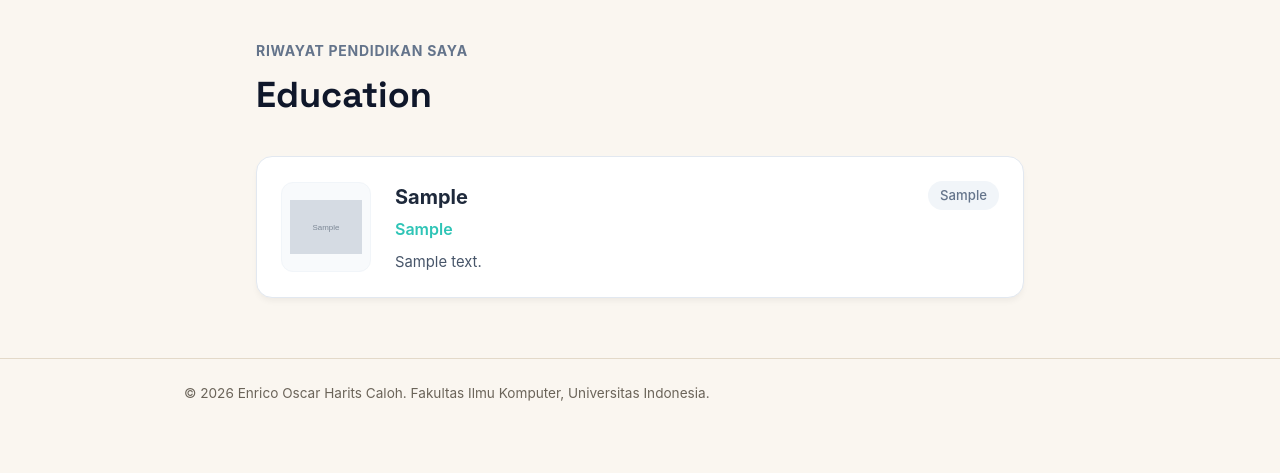
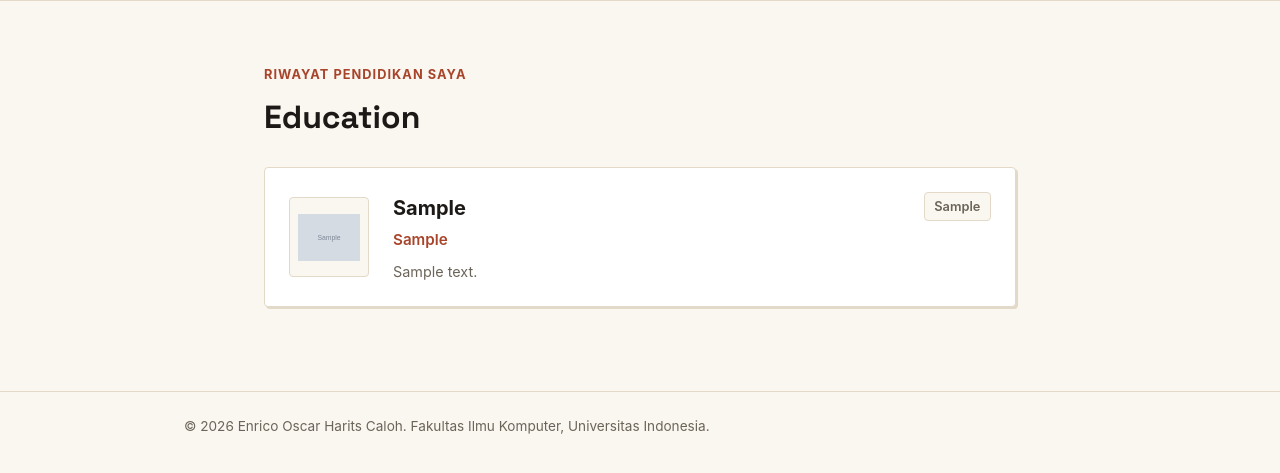
Before and after one commit to ricocalohhh/myportofolio, a Django app: page /education/ in a window 1280 px wide. Shown: the part 74-547 px from the top of the page. Run offline with Django 5.2, Linux system fonts and the light colour scheme; tables that the repository leaves empty hold one stand-in row (values such as "Sample post"); grey boxes marked "Sample" are stand-in pictures.

Commit message:
feat: refacored eduaction section

```diff
--- a/static/css/style.css
+++ b/static/css/style.css
@@ -382,6 +382,124 @@ h1, .brand {
     background: var(--ink);
 }
 
+/* ==================== EDUCATION SECTION ==================== */
+
+.main-content {
+    flex-grow: 1;
+}
+
+.container-narrow {
+    max-width: 800px;
+    margin: 0 auto;
+    padding: 0 1.5rem;
+}
+
+.education-list-container {
+    margin-top: 1.5rem;
+}
+
+.education-horizontal-card {
+    display: flex;
+    align-items: center;
+    gap: 1.5rem;
+    background: #ffffff;
+    border: 1px solid var(--line);
+    border-radius: var(--radius);
+    padding: 1.5rem;
+    margin-bottom: 1.25rem;
+    box-shadow: 2px 2px 0px var(--line);
+}
+
+.education-logo-wrapper {
+    flex-shrink: 0;
+    width: 80px;
+    height: 80px;
+    display: flex;
+    align-items: center;
+    justify-content: center;
+    background: var(--paper);
+    border-radius: var(--radius);
+    padding: 0.5rem;
+    border: 1px solid var(--line);
+}
+
+.education-logo-wrapper img {
+    max-width: 100%;
+    max-height: 100%;
+    object-fit: contain;
+}
+
+.education-info {
+    flex-grow: 1;
+}
+
+.education-header-info {
+    display: flex;
+    justify-content: space-between;
+    align-items: flex-start;
+    flex-wrap: wrap;
+    gap: 0.5rem;
+}
+
+.education-institution {
+    margin: 0;
+    font-size: 1.25rem;
+    color: var(--ink);
+    font-weight: 700;
+}
+
+.education-duration {
+    font-size: 0.8rem;
+    color: var(--text-muted);
+    background: var(--paper);
+    border: 1px solid var(--line);
+    padding: 0.2rem 0.6rem;
+    border-radius: var(--radius);
+    font-weight: 600;
+}
+
+.education-degree {
+    margin: 0.25rem 0 0.5rem 0;
+    font-weight: 600;
+    color: var(--accent-dark);
+    font-size: 0.95rem;
+}
+
+.education-description {
+    margin: 0;
+    color: var(--text-muted);
+    font-size: 0.9rem;
+    line-height: 1.5;
+}
+
+.empty-state-card {
+    text-align: center;
+    padding: 2.5rem 1.5rem;
+    background: #ffffff;
+    border: 2px dashed var(--line);
+    border-radius: var(--radius);
+    margin-bottom: 1.25rem;
+}
+
+.empty-state-icon {
+    font-size: 2rem;
+    margin-bottom: 0.5rem;
+}
+
+/* Responsif Layar Kecil / Mobile */
+@media (max-width: 600px) {
+    .education-horizontal-card {
+        flex-direction: column;
+        align-items: flex-start;
+        gap: 1rem;
+    }
+
+    .education-logo-wrapper {
+        width: 60px;
+        height: 60px;
+    }
+}
+
 /* ==================== PROJECTS SECTION ==================== */
 
 .project-header {
--- a/templates/education.html
+++ b/templates/education.html
@@ -5,80 +5,34 @@
 {% endblock meta %}
 
 {% block content %}
-    <main style="flex-grow: 1;">
-        <section class="education-section" id="education" style="padding: 40px 0;">
-            <div class="container" style="max-width: 800px; margin: 0 auto; padding: 0 16px;">
-                <p class="section-kicker" style="color: #64748b; font-size: 0.875rem; text-transform: uppercase; letter-spacing: 0.05em; margin-bottom: 4px;">
-                    Riwayat pendidikan saya
-                </p>
-                <h1 style="font-size: 2.25rem; color: #0f172a; margin-top: 0; margin-bottom: 32px; font-weight: 700;">
-                    Education
-                </h1>
+    <main class="main-content">
+        <section class="experience-section" id="education">
+            <div class="container container-narrow">
+                <p class="section-kicker">Riwayat pendidikan saya</p>
+                <h1>Education</h1>
 
                 <div class="education-list-container">
                     {% for edu in education_list %}
-                        <article class="education-horizontal-card" style="
-                            display: flex;
-                            align-items: center;
-                            gap: 24px;
-                            background: #ffffff;
-                            border: 1px solid #e2e8f0;
-                            border-radius: 16px;
-                            padding: 24px;
-                            margin-bottom: 20px;
-                            box-shadow: 0 4px 6px -1px rgba(0, 0, 0, 0.05);
-                        ">
+                        <article class="education-horizontal-card">
                             {% if edu.logo_url %}
-                                <div class="education-logo-wrapper" style="
-                                    flex-shrink: 0;
-                                    width: 90px;
-                                    height: 90px;
-                                    display: flex;
-                                    align-items: center;
-                                    justify-content: center;
-                                    background: #f8fafc;
-                                    border-radius: 12px;
-                                    padding: 8px;
-                                    border: 1px solid #f1f5f9;
-                                ">
-                                    <img src="{{ edu.logo_url }}" alt="Logo of {{ edu.institution }}" style="
-                                        max-width: 100%;
-                                        max-height: 100%;
-                                        object-fit: contain;
-                                    ">
+                                <div class="education-logo-wrapper">
+                                    <img src="{{ edu.logo_url }}" alt="Logo of {{ edu.institution }}">
                                 </div>
                             {% endif %}
 
-                            <div class="education-info" style="flex-grow: 1;">
-                                <div style="display: flex; justify-content: space-between; align-items: flex-start; flex-wrap: wrap; gap: 8px;">
-                                    <h2 style="margin: 0; font-size: 1.25rem; color: #1e293b; font-weight: 700;">
-                                        {{ edu.institution }}
-                                    </h2>
-                                    <span class="education-duration" style="
-                                        font-size: 0.825rem;
-                                        color: #64748b;
-                                        background: #f1f5f9;
-                                        padding: 4px 12px;
-                                        border-radius: 9999px;
-                                        font-weight: 500;
-                                    ">
-                                        {{ edu.duration }}
-                                    </span>
+                            <div class="education-info">
+                                <div class="education-header-info">
+                                    <h2 class="education-institution">{{ edu.institution }}</h2>
+                                    <span class="education-duration">{{ edu.duration }}</span>
                                 </div>
-                                <p class="education-degree" style="margin: 4px 0 8px 0; font-weight: 600; color: #2ec4b6; font-size: 1rem;">
-                                    {{ edu.degree }}
-                                </p>
-                                <p class="education-description" style="margin: 0; color: #475569; font-size: 0.925rem; line-height: 1.5;">
-                                    {{ edu.description }}
-                                </p>
+                                <p class="education-degree">{{ edu.degree }}</p>
+                                <p class="education-description">{{ edu.description }}</p>
                             </div>
                         </article>
                     {% empty %}
-                        <div class="empty-state-card" style="text-align: center; padding: 40px 24px; background: #f8fafc; border: 2px dashed #cbd5e1; border-radius: 16px; margin-bottom: 20px;">
-                            <div style="font-size: 2rem; margin-bottom: 8px;">🎓</div>
-                            <p class="empty-state" style="margin: 0; color: #64748b; font-size: 1rem; font-weight: 500;">
-                                Belum ada riwayat pendidikan yang ditambahkan.
-                            </p>
+                        <div class="empty-state-card">
+                            <div class="empty-state-icon">🎓</div>
+                            <p class="empty-state">Belum ada riwayat pendidikan yang ditambahkan.</p>
                         </div>
                     {% endfor %}
                 </div>
```
